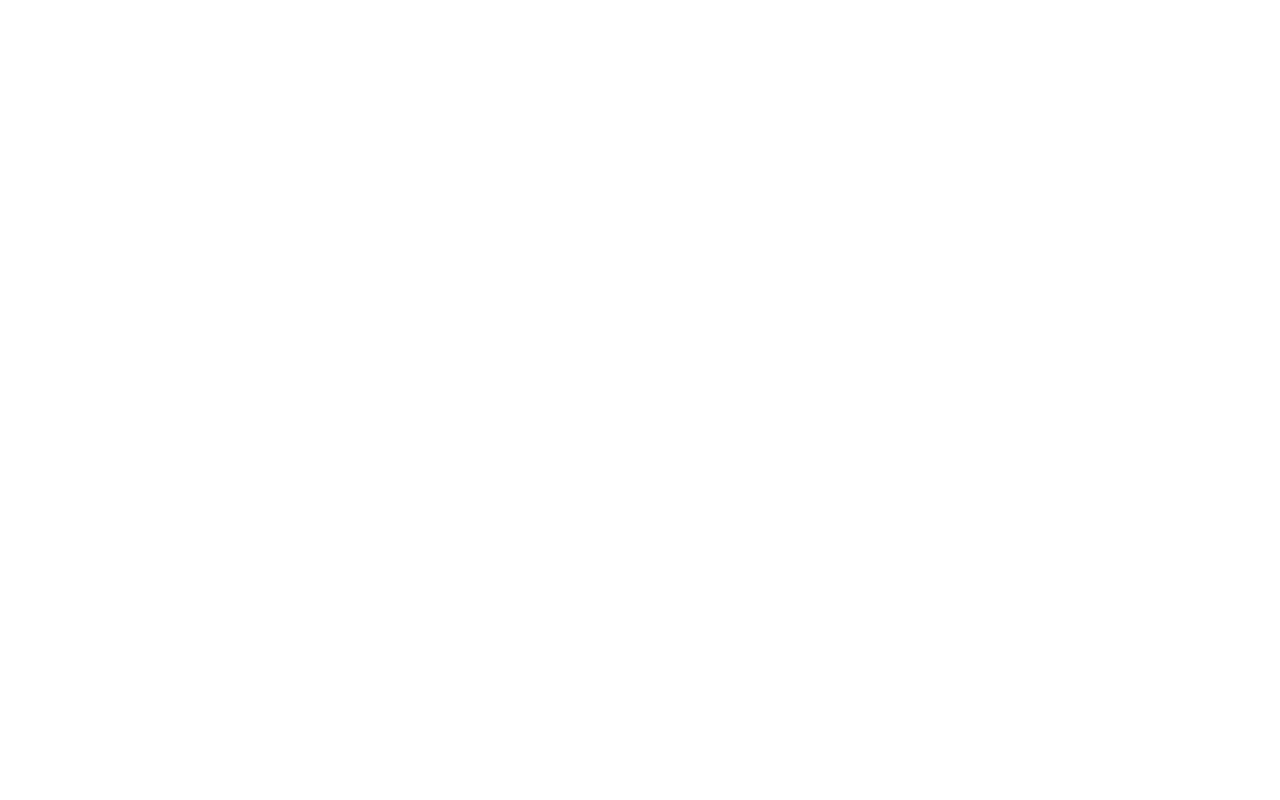
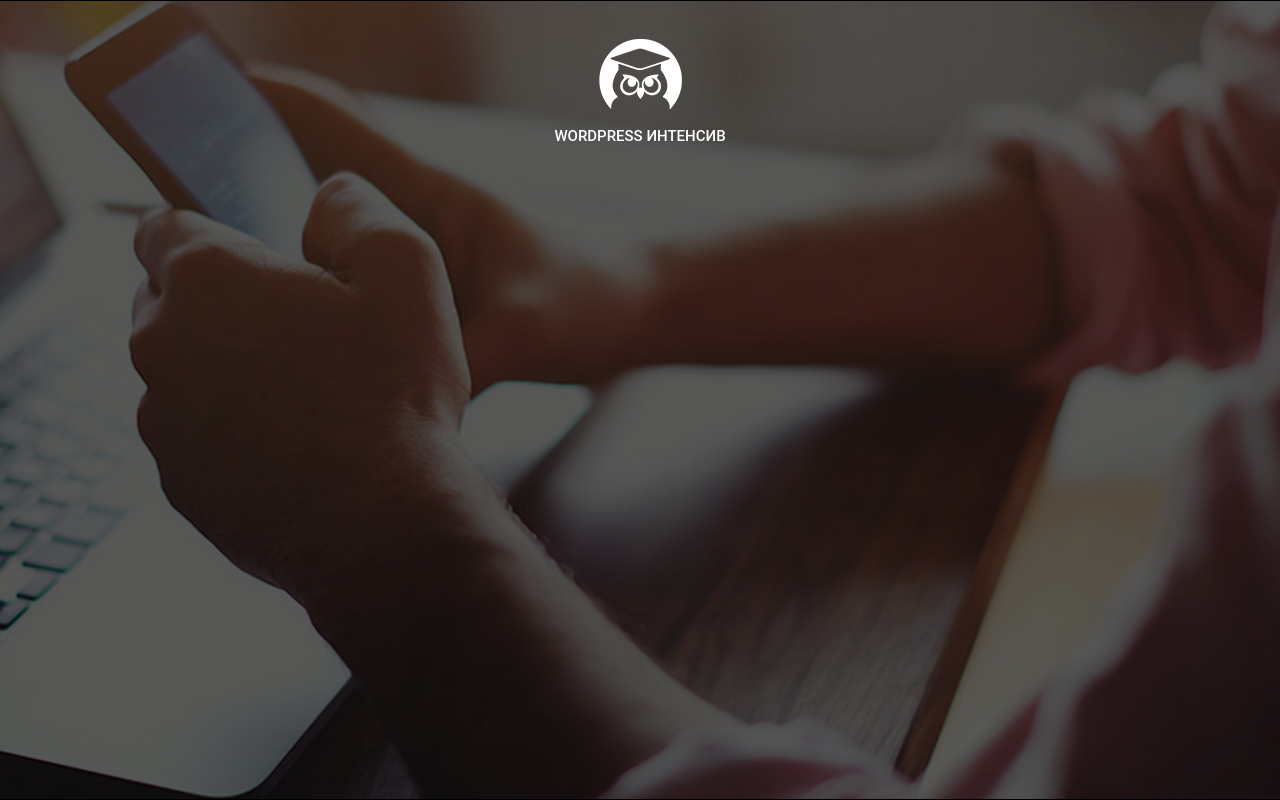
Before and after one commit to DevMasterX/Wordpress, a plain HTML site: page index.html in a window 1280 px wide. Drawn offline with Linux system fonts and the light colour scheme.

Commit message:
1st section

```diff
--- a/css/style.css
+++ b/css/style.css
@@ -0,0 +1,32 @@
+* {
+  box-sizing: border-box;
+  margin: 0;
+  padding: 0;
+}
+
+.container {
+  width: 1140px;
+  margin: 0 auto;
+}
+
+.promo {
+  height: 800px;
+  background: url("../img/bg/main_bg.jpg") center center/cover no-repeat;
+  padding: 39px 0 62px 0;
+}
+
+.logo .logo_img {
+  display: block;
+  margin: 0 auto;
+}
+
+.logo .logo_text {
+  font-family: Roboto;
+  font-weight: 500;
+  font-size: 15px;
+  line-height: 24px;
+  text-transform: uppercase;
+  text-align: center;
+  color: #fff;
+  margin-top: 14px;
+}
--- a/index.html
+++ b/index.html
@@ -4,8 +4,19 @@
     <meta charset="UTF-8">
     <meta name="viewport" content="width=device-width, initial-scale=1.0">
     <title>Wordpress интенсив</title>
+    <link rel="stylesheet" href="css/style.css">
 </head>
 <body>
+    <section class="promo">
+        <div class="container">
+            <div class="logo">
+                <img src="icons/logo.png" alt="logo" class="logo_img">
+                <div class="logo_text">
+                    WordPress интенсив
+                </div>
+            </div>
+        </div>
 
+    </section>
 </body>
 </html>
```
Also changed, not shown: icons/logo.png (added), img/bg/woman_bg.png (renamed from img/waiting/woman_bg.png).
